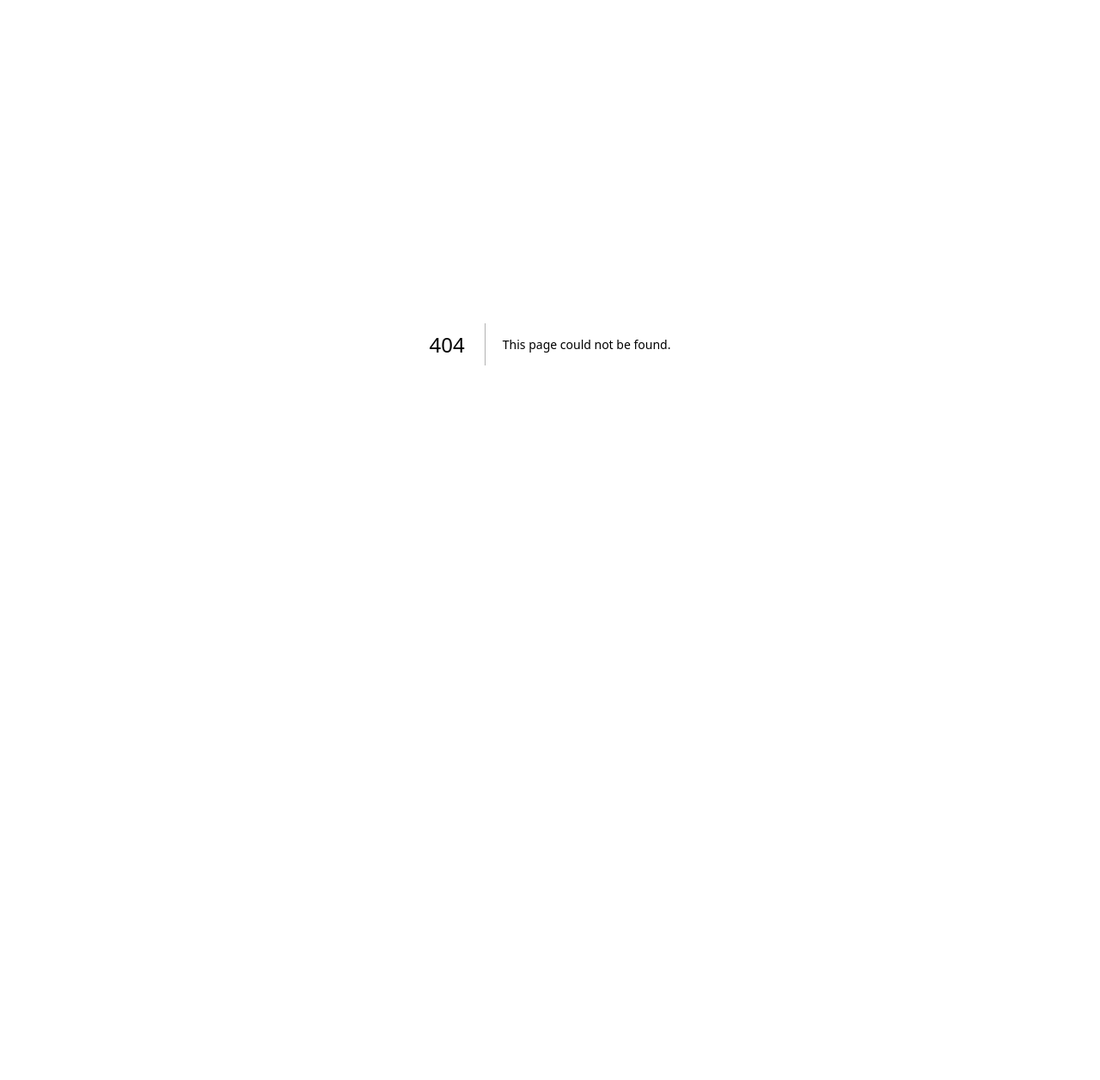
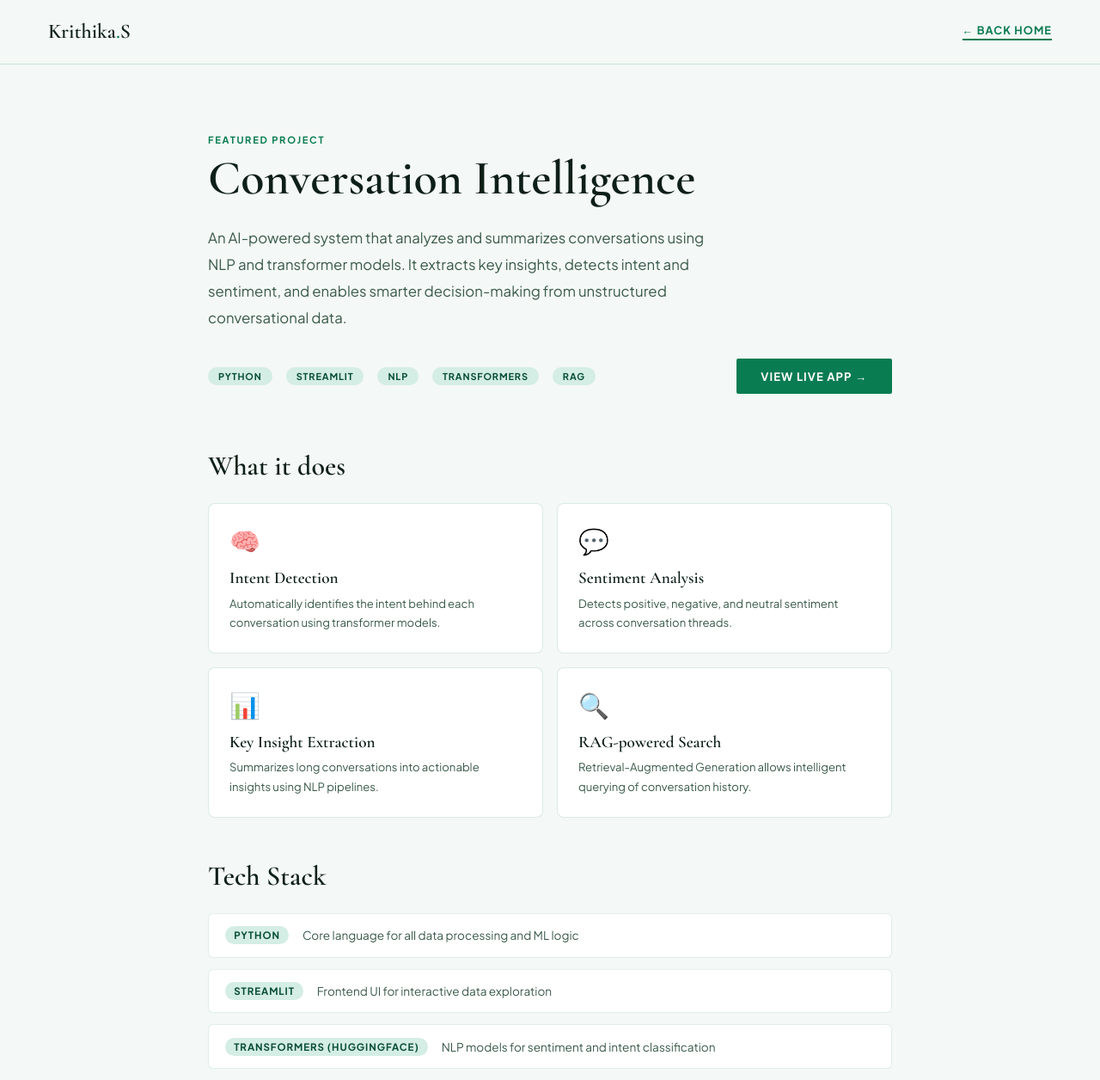
Before and after one commit to Krithikap019/ai-portfolio, a Next.js app: page /projects/chat/ai_conversation in a window 1280 px wide. Before the commit this address had no page. Shown: the top 1256 px of the page at 86% size. Before the commit the page ends 800 px from the top, so only its background shows below. Built offline with nearby package versions, Linux system fonts and the light colour scheme.

Commit message:
ai convo app 2

```diff
--- /dev/null
+++ b/app/projects/chat/ai_conversation/page.jsx
@@ -0,0 +1,104 @@
+"use client";
+import Link from "next/link";
+
+export default function ConversationIntelligence() {
+  return (
+    <main style={{ background: "#f4f8f6", minHeight: "100vh", fontFamily: "'Plus Jakarta Sans', sans-serif", color: "#0d1f18" }}>
+      <nav style={{ display: "flex", justifyContent: "space-between", alignItems: "center", padding: "1.4rem 3.5rem", borderBottom: "1px solid rgba(10,124,82,0.2)", background: "#f4f8f6" }}>
+        <div style={{ fontFamily: "'Cormorant Garamond', serif", fontSize: "1.5rem", fontWeight: 600 }}>
+          Krithika<span style={{ color: "#0a7c52" }}>.</span>S
+        </div>
+        <Link href="/" style={{ color: "#0a7c52", textDecoration: "none", fontSize: "0.8rem", fontWeight: 700, letterSpacing: "0.08em", textTransform: "uppercase", borderBottom: "2px solid #0a7c52", paddingBottom: "2px" }}>← Back home</Link>
+      </nav>
+
+      <div style={{ maxWidth: "860px", margin: "0 auto", padding: "5rem 2rem" }}>
+
+        {/* Header */}
+        <p style={{ fontSize: "0.7rem", fontWeight: 700, letterSpacing: "0.15em", textTransform: "uppercase", color: "#0a7c52", marginBottom: "0.6rem" }}>Featured Project</p>
+        <h1 style={{ fontFamily: "'Cormorant Garamond', serif", fontSize: "3.5rem", fontWeight: 600, lineHeight: "1.05", marginBottom: "1.5rem" }}>Conversation Intelligence</h1>
+        <p style={{ fontSize: "1.05rem", color: "#3a5a4a", lineHeight: "1.85", maxWidth: "600px", marginBottom: "2rem" }}>
+          An AI-powered system that analyzes and summarizes conversations using NLP and transformer models. It extracts key insights, detects intent and sentiment, and enables smarter decision-making from unstructured conversational data.
+        </p>
+
+        {/* Tags + Live link */}
+        <div style={{ display: "flex", alignItems: "center", gap: "1rem", flexWrap: "wrap", marginBottom: "4rem" }}>
+          {["Python", "Streamlit", "NLP", "Transformers", "RAG"].map((t) => (
+            <span key={t} style={{ fontSize: "0.68rem", fontWeight: 700, letterSpacing: "0.08em", textTransform: "uppercase", background: "#d4ede5", color: "#064d33", padding: "4px 12px", borderRadius: "20px" }}>{t}</span>
+          ))}
+          <a href="https://ai-conversation-intelligence.streamlit.app/" target="_blank" style={{ marginLeft: "auto", background: "#0a7c52", color: "#fff", padding: "0.75rem 1.8rem", fontSize: "0.82rem", fontWeight: 700, letterSpacing: "0.08em", textTransform: "uppercase", textDecoration: "none", borderRadius: "2px" }}>
+            View Live App →
+          </a>
+        </div>
+
+        {/* What it does */}
+        <div style={{ marginBottom: "3rem" }}>
+          <h2 style={{ fontFamily: "'Cormorant Garamond', serif", fontSize: "2rem", fontWeight: 600, marginBottom: "1.5rem" }}>What it does</h2>
+          <div style={{ display: "grid", gridTemplateColumns: "1fr 1fr", gap: "1rem" }}>
+            {[
+              { icon: "🧠", title: "Intent Detection", desc: "Automatically identifies the intent behind each conversation using transformer models." },
+              { icon: "💬", title: "Sentiment Analysis", desc: "Detects positive, negative, and neutral sentiment across conversation threads." },
+              { icon: "📊", title: "Key Insight Extraction", desc: "Summarizes long conversations into actionable insights using NLP pipelines." },
+              { icon: "🔍", title: "RAG-powered Search", desc: "Retrieval-Augmented Generation allows intelligent querying of conversation history." },
+            ].map((f) => (
+              <div key={f.title} style={{ background: "#fff", border: "1px solid rgba(10,124,82,0.15)", borderRadius: "8px", padding: "1.5rem" }}>
+                <div style={{ fontSize: "1.8rem", marginBottom: "0.8rem" }}>{f.icon}</div>
+                <h3 style={{ fontFamily: "'Cormorant Garamond', serif", fontSize: "1.2rem", fontWeight: 600, marginBottom: "0.4rem" }}>{f.title}</h3>
+                <p style={{ fontSize: "0.82rem", color: "#3a5a4a", lineHeight: "1.7" }}>{f.desc}</p>
+              </div>
+            ))}
+          </div>
+        </div>
+
+        {/* Tech stack */}
+        <div style={{ marginBottom: "3rem" }}>
+          <h2 style={{ fontFamily: "'Cormorant Garamond', serif", fontSize: "2rem", fontWeight: 600, marginBottom: "1.5rem" }}>Tech Stack</h2>
+          <div style={{ display: "flex", flexDirection: "column", gap: "0.8rem" }}>
+            {[
+              { name: "Python", desc: "Core language for all data processing and ML logic" },
+              { name: "Streamlit", desc: "Frontend UI for interactive data exploration" },
+              { name: "Transformers (HuggingFace)", desc: "NLP models for sentiment and intent classification" },
+              { name: "RAG (Retrieval-Augmented Generation)", desc: "Intelligent search over conversation history" },
+              { name: "Pandas", desc: "Data preprocessing and analytics" },
+            ].map((t) => (
+              <div key={t.name} style={{ display: "flex", alignItems: "center", gap: "1rem", padding: "0.9rem 1.2rem", background: "#fff", border: "1px solid rgba(10,124,82,0.12)", borderRadius: "6px" }}>
+                <span style={{ fontSize: "0.72rem", fontWeight: 700, letterSpacing: "0.08em", textTransform: "uppercase", background: "#d4ede5", color: "#064d33", padding: "3px 10px", borderRadius: "20px", flexShrink: 0 }}>{t.name}</span>
+                <span style={{ fontSize: "0.85rem", color: "#3a5a4a" }}>{t.desc}</span>
+              </div>
+            ))}
+          </div>
+        </div>
+
+        {/* Project structure */}
+        <div style={{ marginBottom: "3rem" }}>
+          <h2 style={{ fontFamily: "'Cormorant Garamond', serif", fontSize: "2rem", fontWeight: 600, marginBottom: "1.5rem" }}>Project Structure</h2>
+          <div style={{ background: "#0d1f18", borderRadius: "8px", padding: "2rem" }}>
+            <pre style={{ fontFamily: "monospace", fontSize: "0.85rem", color: "#9fe1cb", lineHeight: "1.9", margin: 0 }}>
+{`conversation_intelligence/
+├── data/
+│   └── sample_conversations.csv
+├── src/
+│   ├── analytics.py
+│   ├── models.py
+│   ├── preprocess.py
+│   └── rag.py
+├── app.py
+└── requirements.txt`}
+            </pre>
+          </div>
+        </div>
+
+        {/* CTA */}
+        <div style={{ background: "#0a7c52", borderRadius: "8px", padding: "2.5rem 3rem", display: "flex", justifyContent: "space-between", alignItems: "center" }}>
+          <div>
+            <h3 style={{ fontFamily: "'Cormorant Garamond', serif", fontSize: "1.8rem", fontWeight: 600, color: "#fff", marginBottom: "0.4rem" }}>Try it live</h3>
+            <p style={{ color: "rgba(255,255,255,0.7)", fontSize: "0.9rem" }}>Deployed on Streamlit Cloud — free to use</p>
+          </div>
+          <a href="https://ai-conversation-intelligence.streamlit.app/" target="_blank" style={{ background: "#fff", color: "#0a7c52", padding: "0.9rem 2rem", fontSize: "0.82rem", fontWeight: 700, letterSpacing: "0.08em", textTransform: "uppercase", textDecoration: "none", borderRadius: "2px", flexShrink: 0 }}>
+            Open App →
+          </a>
+        </div>
+
+      </div>
+    </main>
+  );
+}
```
Also changed, not shown: app/page.jsx (+3 -11 lines).
